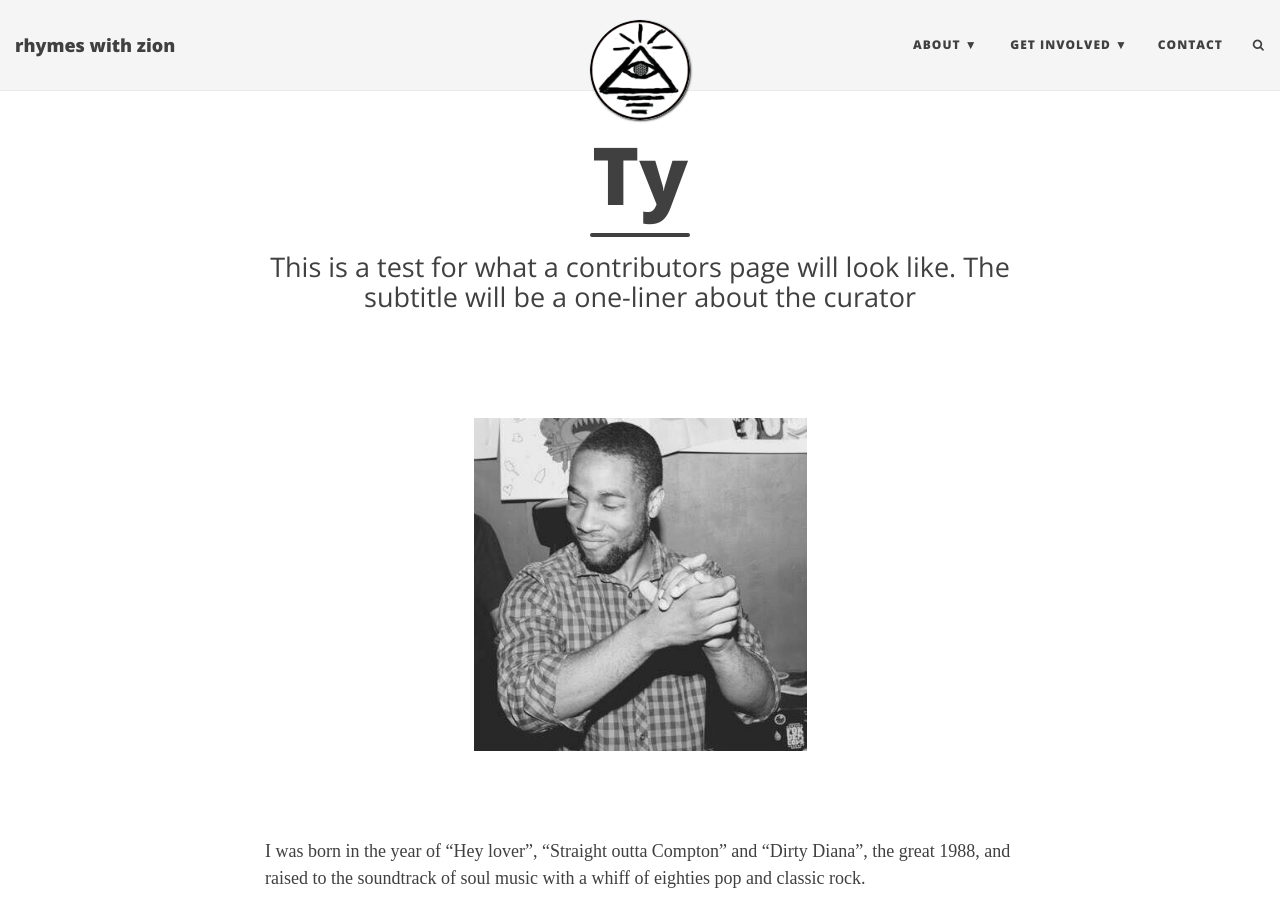
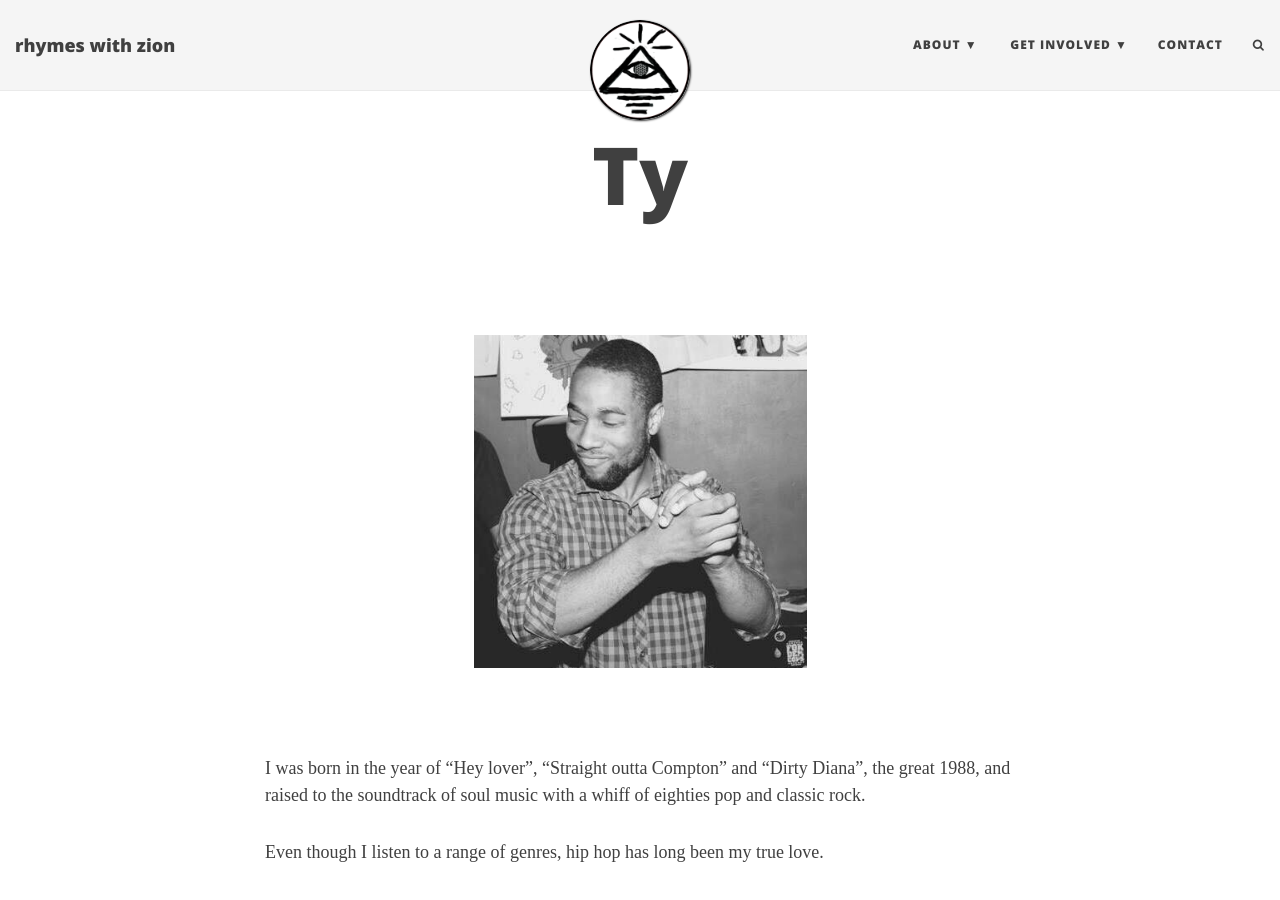
Before and after one commit to rhymeswithzion/rwz-test, a Jekyll site: the page built from contributors/ty.md, in a window 1280 px wide and 900 px high. Built offline with Jekyll 4.4.1, drawn with Linux system fonts in a browser that asks for light colours; some web fonts are replaced; comment, search, counter and statistics services are not loaded.

Commit message:
Update ty.md

```diff
--- a/contributors/ty.md
+++ b/contributors/ty.md
@@ -1,9 +1,7 @@
 ---
 layout: page
 title: Ty
-subtitle: >-
-  This is a test for what a contributors page will look like. The subtitle will
-  be a one-liner about the curator
+subtitle: null
 published: true
 ---
 <br>
```
